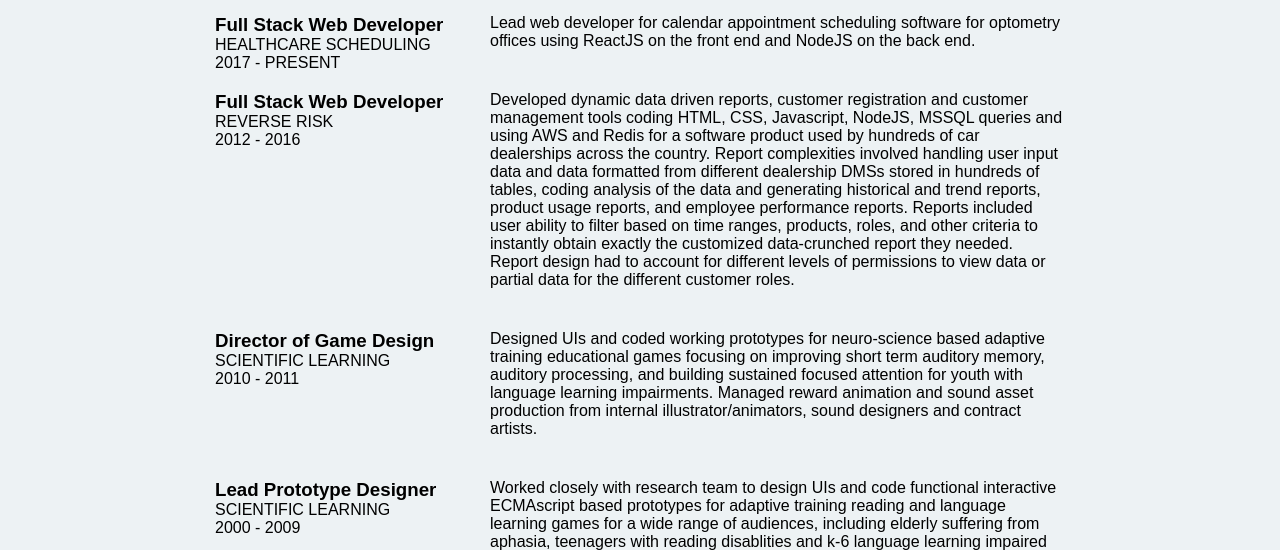
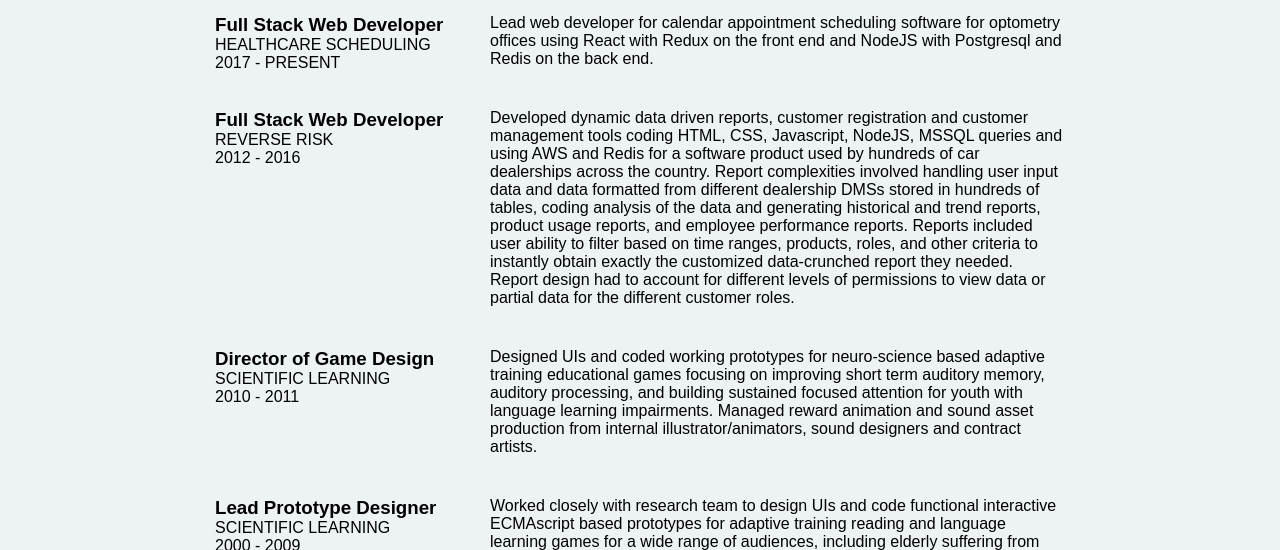
Before and after one commit to jmontydesign/jmontydesign.github.io, a plain HTML site: page index.html in a window 1280 px wide. Shown: the part 550-1100 px from the top of the page. Drawn offline with Linux system fonts and the light colour scheme.

Commit message:
updates recent current job responsibilities

```diff
--- a/index.html
+++ b/index.html
@@ -44,7 +44,7 @@
         </div>
 
         <div class="col-wide job-description">
-          <p>Lead web developer for calendar appointment scheduling software for optometry offices using ReactJS on the front end and NodeJS on the back end.</p>
+          <p>Lead web developer for calendar appointment scheduling software for optometry offices using React with Redux on the front end and NodeJS with Postgresql and Redis on the back end.</p>
         </div>
 
         <!-- Job 2 Details -->
```
Also changed, not shown: 1 other file.
